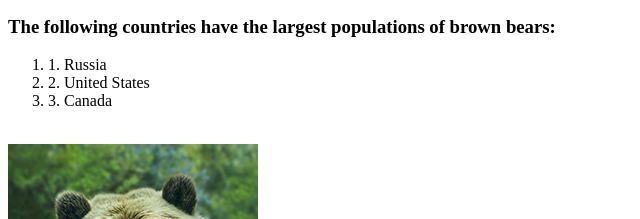
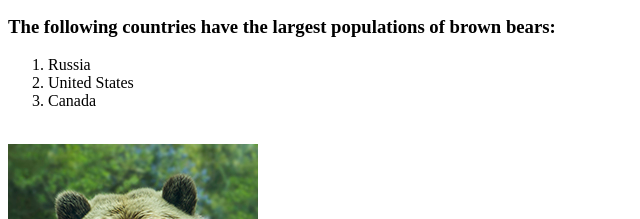
Before and after one commit to thuha2k6/thuha2k6.github.io, a plain HTML site: page exercise 3/wiki-page.html in a window 1280 px wide. Shown: the part 275-494 px from the top of the page, 0-640 px from the left. Drawn offline with Linux system fonts and the light colour scheme.

Commit message:
Update wiki-page.html

```diff
--- a/exercise 3/wiki-page.html
+++ b/exercise 3/wiki-page.html
@@ -22,9 +22,9 @@
     </p>
     <h3>The following countries have the largest populations of brown bears:</h3>
         <ol>
-            <li>1. Russia</li>
-            <li>2. United States</li>
-            <li>3. Canada</li>
+            <li> Russia</li>
+            <li> United States</li>
+            <li> Canada</li>
         </ol>
 <br>
 <img src="bear.jpg" alt="Hình ảnh Gấu Nâu">
```
